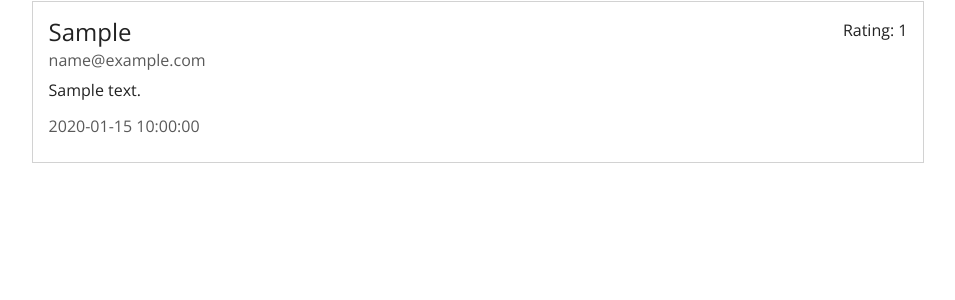
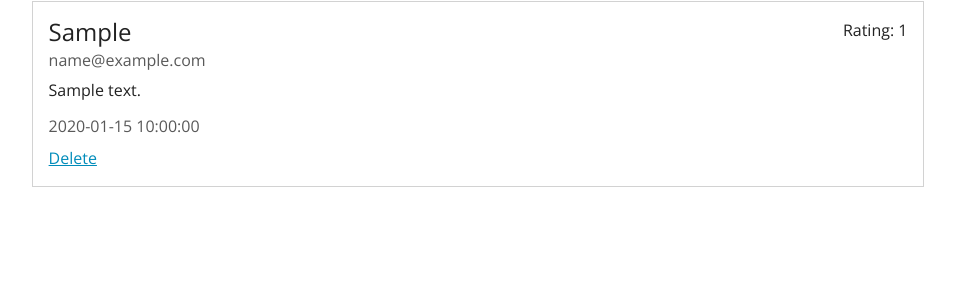
Before and after one commit to VladHolobyn/python-labs, a Flask app: page /feedbacks in a window 1280 px wide. Shown: the part 471-771 px from the top of the page, without its empty margins (162-1117 px from the left). Run offline with Flask 3, Linux system fonts and the light colour scheme; tables that the repository leaves empty hold one stand-in row (values such as "Sample post"); some libraries are stand-ins or nearby versions.

Commit message:
[TEST-1] Implemented delete function

```diff
--- a/lab3/app/templates/feedbacks.html
+++ b/lab3/app/templates/feedbacks.html
@@ -43,6 +43,7 @@
                     <h6 class="card-subtitle mb-2 text-muted">{{feedback.user_email}}</h6>
                     <p class="card-text">{{feedback.text}}</p>
                     <p class="card-subtitle mb-2 text-muted">{{feedback.date.strftime('%Y-%m-%d %H:%M:%S')}}</p>
+                    <a class="card-link" href="{{url_for('delete_feedback', id=feedback.id)}}">Delete</a>
                 </div>
             </div>
         {% endfor %}
--- a/lab3/app/views.py
+++ b/lab3/app/views.py
@@ -181,3 +181,10 @@ def feedbacks():
 
     feedbacks = Feedback.query.all()
     return render_template("feedbacks.html", feedbacks=feedbacks, form=form)
+
+@app.route("/feedbacks/delete/<int:id>")
+def delete_feedback(id):
+    feedback = Feedback.query.get_or_404(id)
+    db.session.delete(feedback)
+    db.session.commit()
+    return redirect(url_for("feedbacks"))
```
